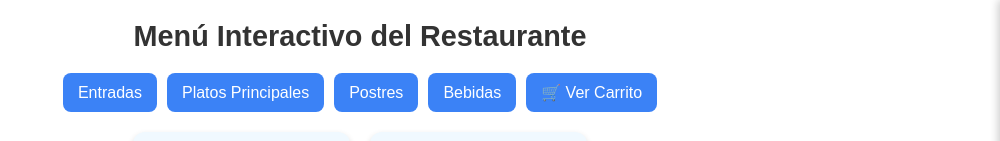
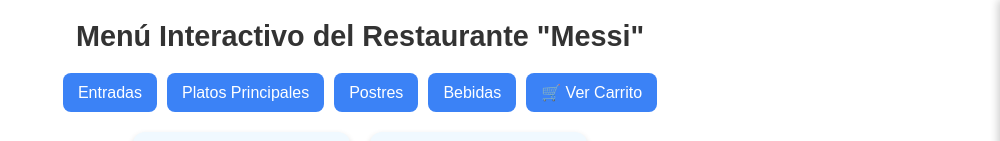
Before and after one commit to Lzampa/ProyectoAnalisis, a plain HTML site: page index.html in a window 1280 px wide. Shown: the top 141 px of the page, without its empty margins (280-1280 px from the left). Drawn offline with Linux system fonts and the light colour scheme.

Commit message:
mensaje commit maxis

```diff
--- a/index.html
+++ b/index.html
@@ -12,7 +12,7 @@
   <div id="toast" class="toast"></div>
   <div id="contenedor">
     <header>
-      <h1>Menú Interactivo del Restaurante</h1>
+      <h1>Menú Interactivo del Restaurante "Messi"</h1>
     </header>
 
     <nav id="secciones">
```
